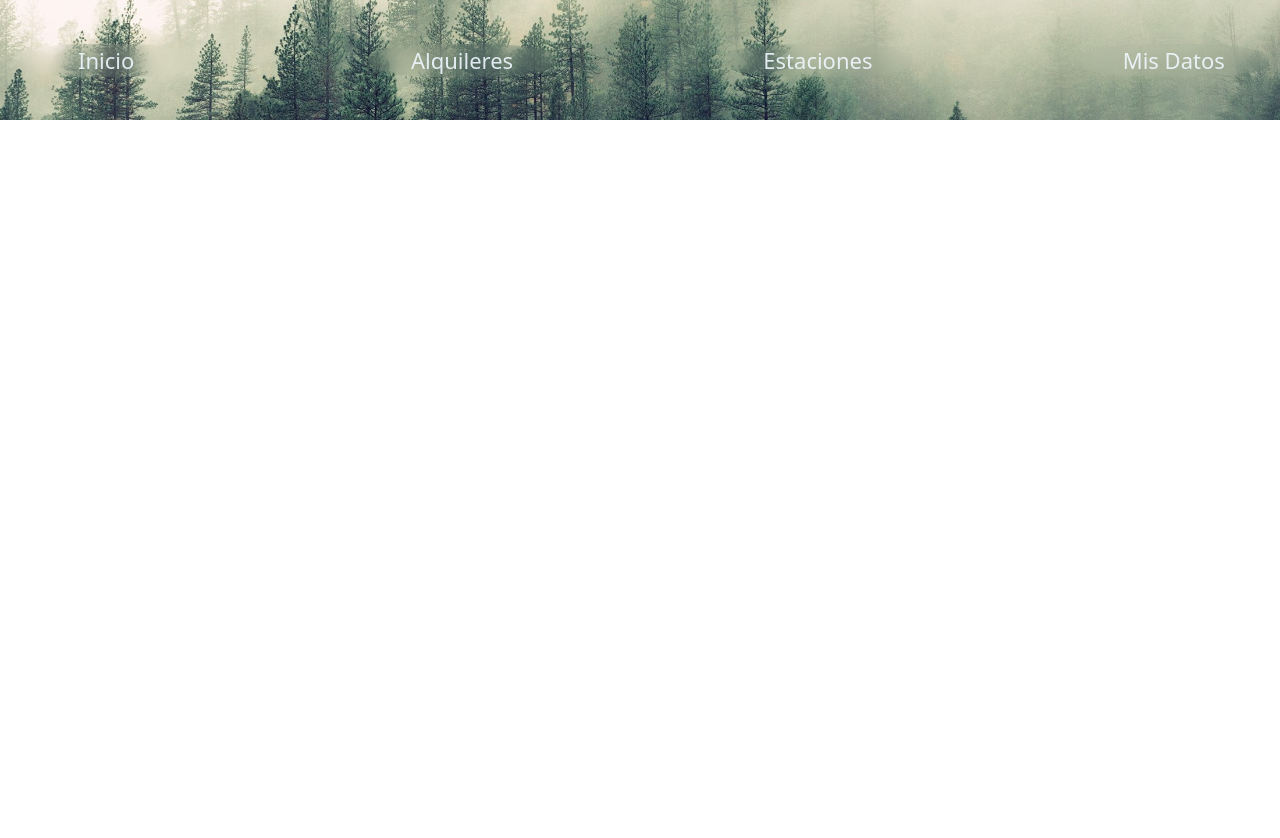
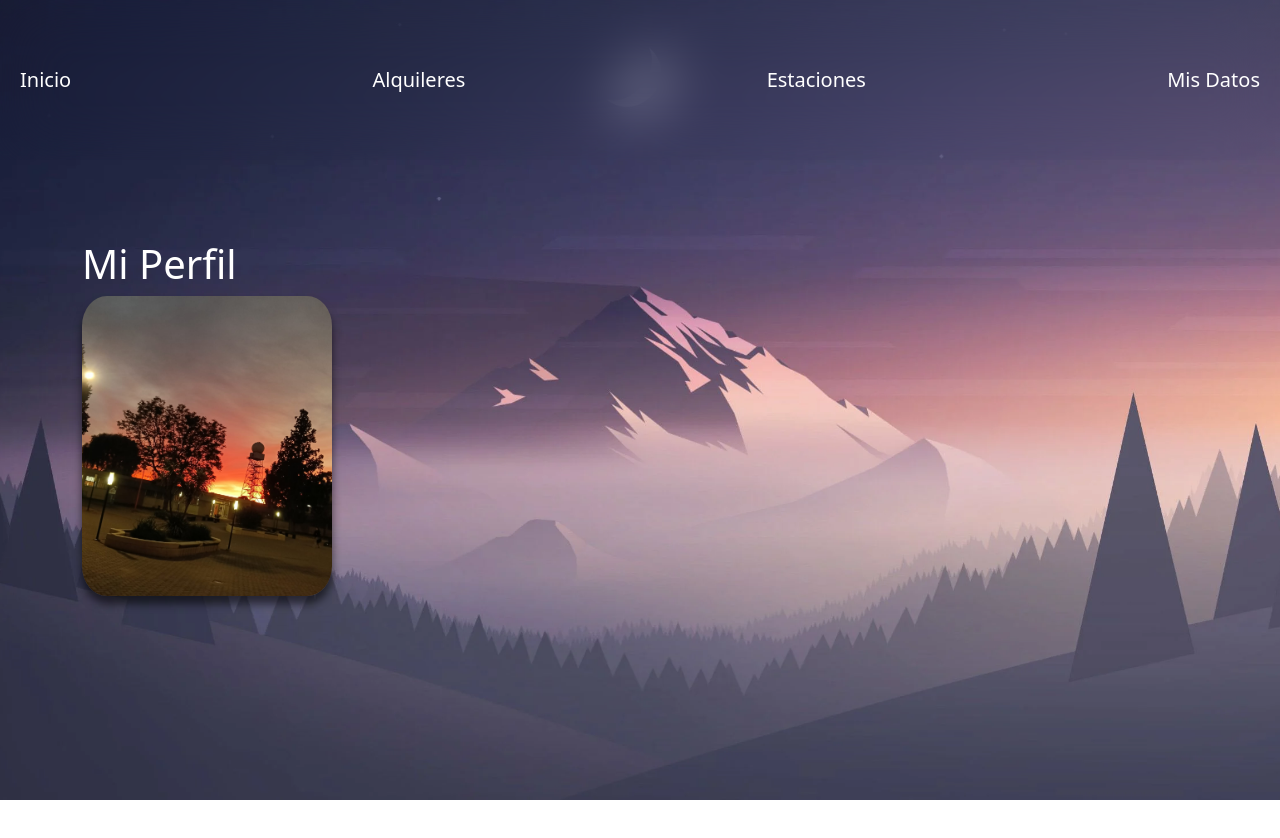
Before and after one commit to Code-artyst/Practica-Fullstack, a plain HTML site: page Practicas_CSS/Mi_Perfil/Perfil.html in a window 1280 px wide. After the commit the page ends 800 px from the top, so only its background shows below. Drawn offline with nearby package versions, Linux system fonts and the light colour scheme.

Commit message:
Avances con el sitio

```diff
--- a/Practicas_CSS/Mi_Perfil/Perfil.html
+++ b/Practicas_CSS/Mi_Perfil/Perfil.html
@@ -8,25 +8,21 @@
     <title>Perfil</title>
 </head>
 <body>
-    <header class="navbar fixed-top navbar-dark">
-        <nav class="d-flex container-fluid">
-            <div class="items">
-                <a href="">Inicio</a>
-            </div>
-            <div class="items"><a href="">Alquileres</a></div>
-            <div class="items"><a href="">Estaciones</a></div>
-            <div class="items"><a href="">Mis Datos</a></div>
-
+    <header class="sticky-top">
+        <nav class="navbar d-flex">
+        <a class="nav-link link" href="#">Inicio</a>
+        <a class="nav-link link" href="#">Alquileres</a>
+        <a class="nav-link link" href="#">Estaciones</a>
+        <a class="nav-link link" href="#">Mis Datos</a>
+      </div>
+    </div>
         </nav>
     </header>
 
     <main class="container">
         <article class="Encabezado">
             <h1>Mi Perfil</h1>
-            <div id="Editar">
-
-            </div>
-            <img src="">
+            <img src="Untitled.jpeg">
             <div class="Datos">
                 <div id="Nombre">
 
@@ -53,5 +49,8 @@
 
         </article>
     </main>
+
+    <footer></footer>
+    <script src="https://cdn.jsdelivr.net/npm/bootstrap@5.3.3/dist/js/bootstrap.bundle.min.js"></script>
 </body>
 </html>
--- a/Practicas_CSS/Mi_Perfil/estilos.css
+++ b/Practicas_CSS/Mi_Perfil/estilos.css
@@ -1,35 +1,51 @@
-
-html, body {
+html,
+body {
     width: 100%;
     height: 100%;
+    color: white;
+}
+
+body {
+    background-image: url(wp7753575.webp);
+    background-repeat: no-repeat;
+    background-position: center;
+    background-size: cover;
+
 }
 
 header {
-    height: 15%;
-    background-color: aqua;
-    background-image: url(landscape-mist-pine-trees-pine-wallpaper.jpg);
-    background-position-y: -380px;
-    background-repeat: no-repeat;
-    background-size: cover;
+    width: 100%;
+    height: 20%;
+    align-content: center;
+    backdrop-filter: blur(30px);
+    border: hidden;
+
+}
+
+.link {
+    border-radius: 50px;
+    padding: 20px;
+    transition: all 0.3s ease;
+    font-weight: 500;
+    color: white;
+    font-size: 20px;
+}
+
+.link:hover {
+    background-color: white;
+    color:black !important;
+    box-shadow: 0 0 8px white;
 }
 
 main {
-    height: 1200px;
-    margin-top: 35px;
+    margin-top: 80px;
 }
 
-.items {
-    width: 15%;
-    opacity: 0.9;
-    backdrop-filter: blur(10px);
-    justify-content: center;
-    display: flex;
-    border-radius: 40%;
+
+.Encabezado img {
+    width: 250px;
+    height: 300px;
+    object-fit: cover;
+    border-radius: 10%;
+    box-shadow: 0px 8px 8px rgba(0, 0, 0, 0.575);
 }
-
-.items a {
-    text-decoration: none;
-    color: aliceblue;
-    font-size: 22px;
-    text-align: center;
-}
```
Also changed, not shown: Practicas_CSS/Mi_Perfil/Untitled.jpeg (added), Practicas_CSS/Mi_Perfil/landscape-mist-pine-trees-pine-wallpaper.jpg (deleted), Practicas_CSS/Mi_Perfil/wp7753575.webp (added).
